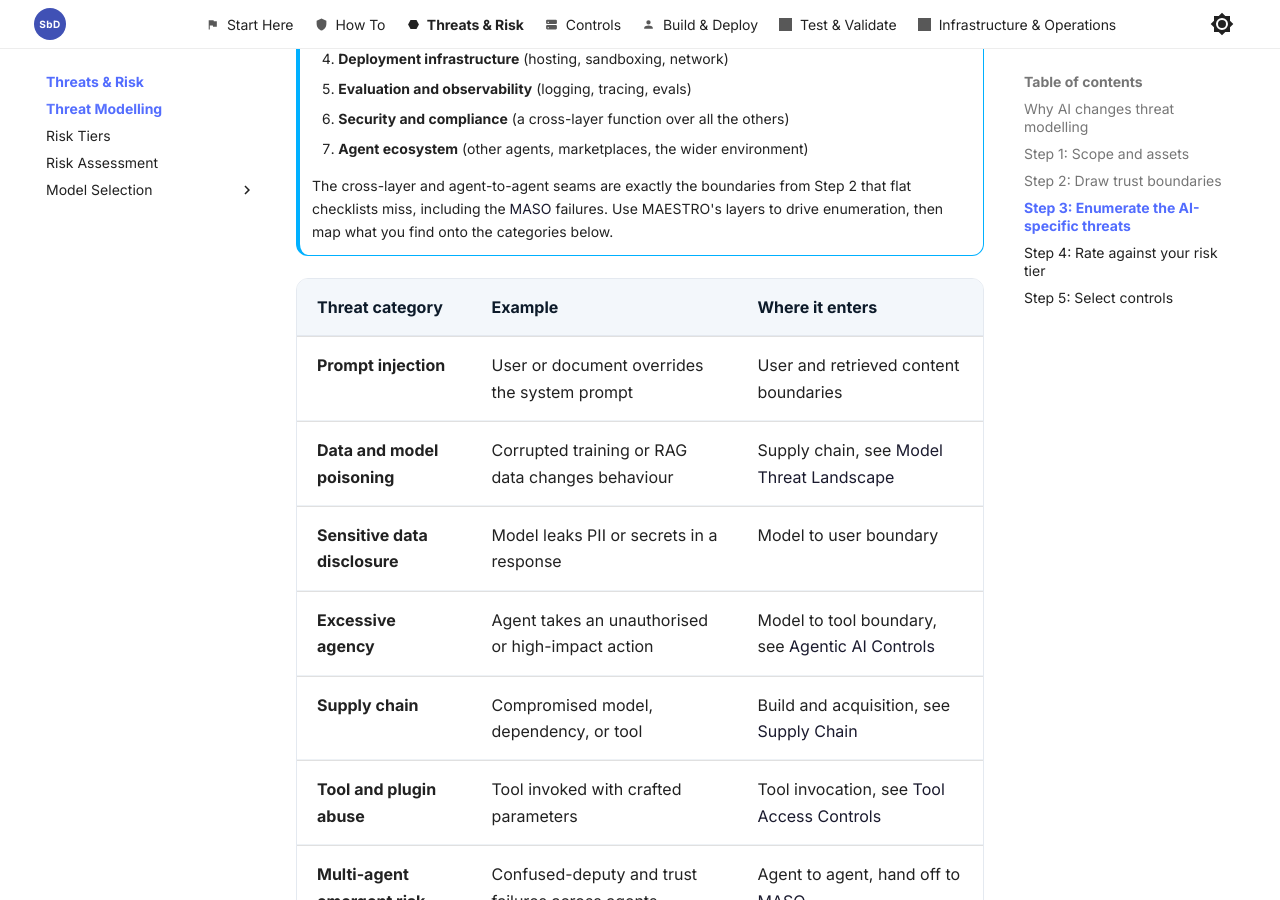
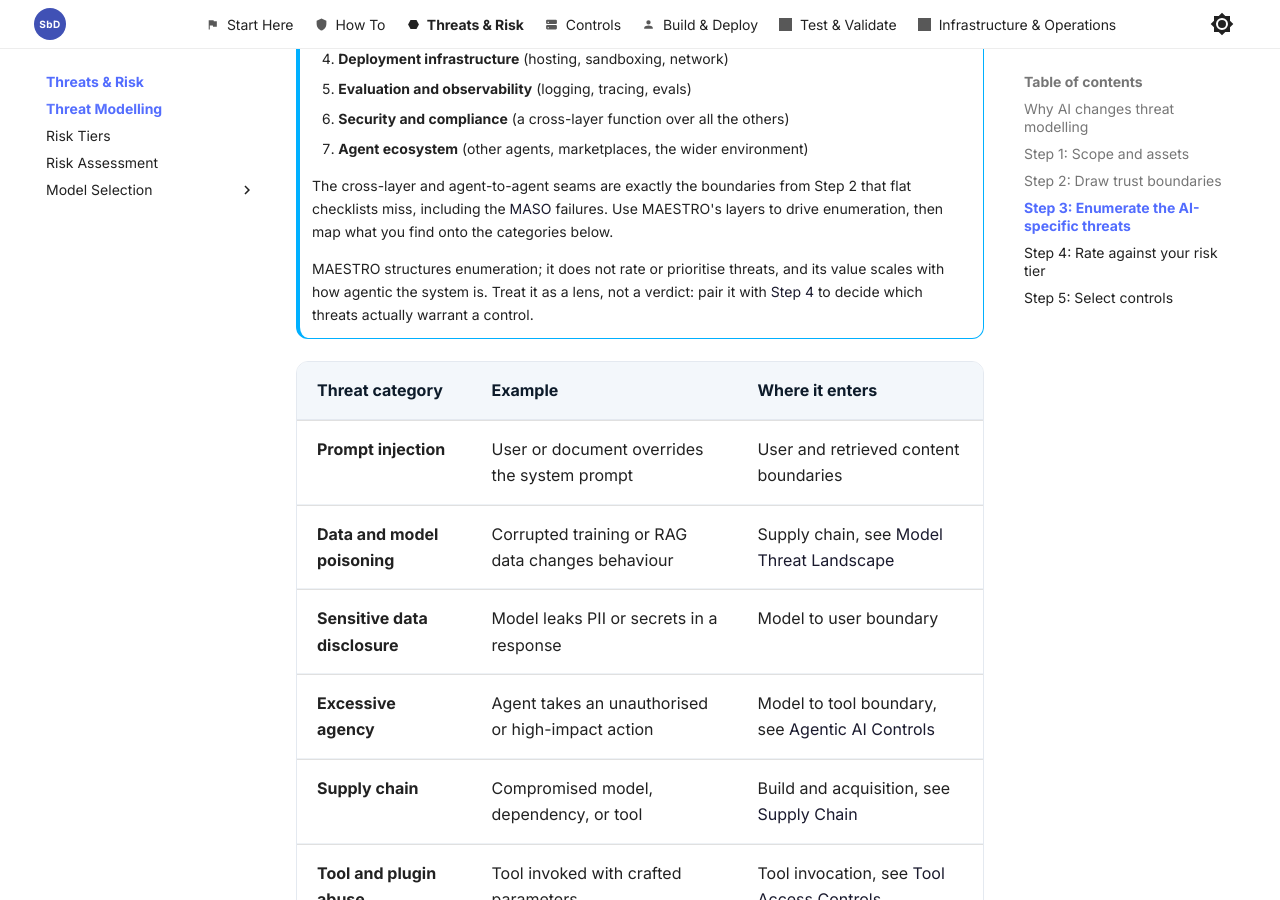
Before and after one commit to JonathanCGill/aisecuredbydesign.io, an MkDocs documentation site: the page built from docs/threat-modelling.md, in a window 1280 px wide and 900 px high, scrolled down 2481 px. Built offline with MkDocs 1.6.1 and Material for MkDocs 9.7.7, drawn with Linux system fonts in a browser that asks for light colours.

Commit message:
Note MAESTRO's limits: it enumerates, it does not prioritise
Add an honesty line to the MAESTRO callout so readers do not over-trust
it. It structures enumeration but does not rate threats, and its value
scales with how agentic the system is, so pair it with Step 4.

Co-Authored-By: Claude Opus 4.8 <noreply@anthropic.com>
Claude-Session: https://claude.ai/code/session_01WXC9PzbGx6fuY3wNqJ51ko

```diff
--- a/docs/threat-modelling.md
+++ b/docs/threat-modelling.md
@@ -60,6 +60,8 @@ Work through the attack surface systematically. The OWASP LLM Top 10 and the OWA
 
     The cross-layer and agent-to-agent seams are exactly the boundaries from Step 2 that flat checklists miss, including the [MASO](https://airuntimesecurity.io/maso/) failures. Use MAESTRO's layers to drive enumeration, then map what you find onto the categories below.
 
+    MAESTRO structures enumeration; it does not rate or prioritise threats, and its value scales with how agentic the system is. Treat it as a lens, not a verdict: pair it with [Step 4](#step-4-rate-against-your-risk-tier) to decide which threats actually warrant a control.
+
 | Threat category | Example | Where it enters |
 |-----------------|---------|-----------------|
 | **Prompt injection** | User or document overrides the system prompt | User and retrieved content boundaries |
```
